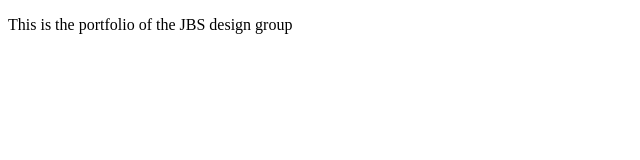
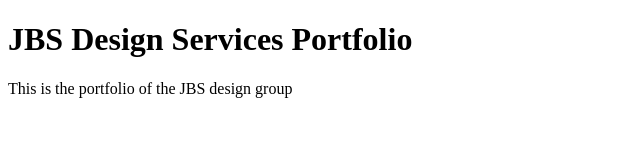
Before and after one commit to cmacDesign/claires-repository1, a plain HTML site: page unit_1/index.html in a window 1280 px wide. Shown: the whole page, without its empty margins (0-640 px from the left). Drawn offline with Linux system fonts and the light colour scheme.

Commit message:
Update index.html

```diff
--- a/unit_1/index.html
+++ b/unit_1/index.html
@@ -3,11 +3,9 @@
 <head>
 	<title>JBS Design Services Portfolio</title>
 	<link rel="stylesheet" type=text/css" href="css/style.css">
-
 </head>
 <body>
-
+	<h1>JBS Design Services Portfolio</h1>
 	<p>This is the portfolio of the JBS design group</p>
-
 </body>
 </html>
```
Lines whose indentation alone changed are shown as unchanged.
